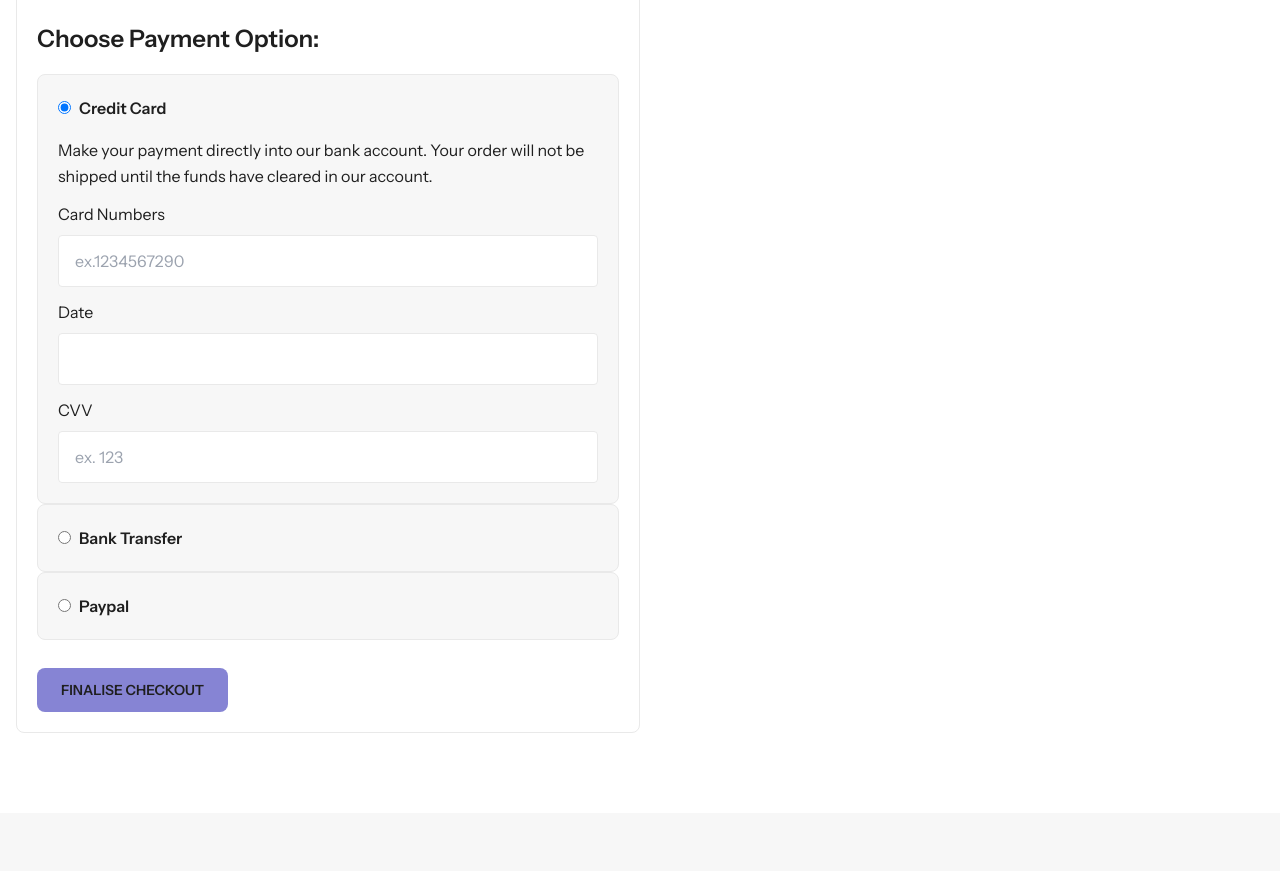
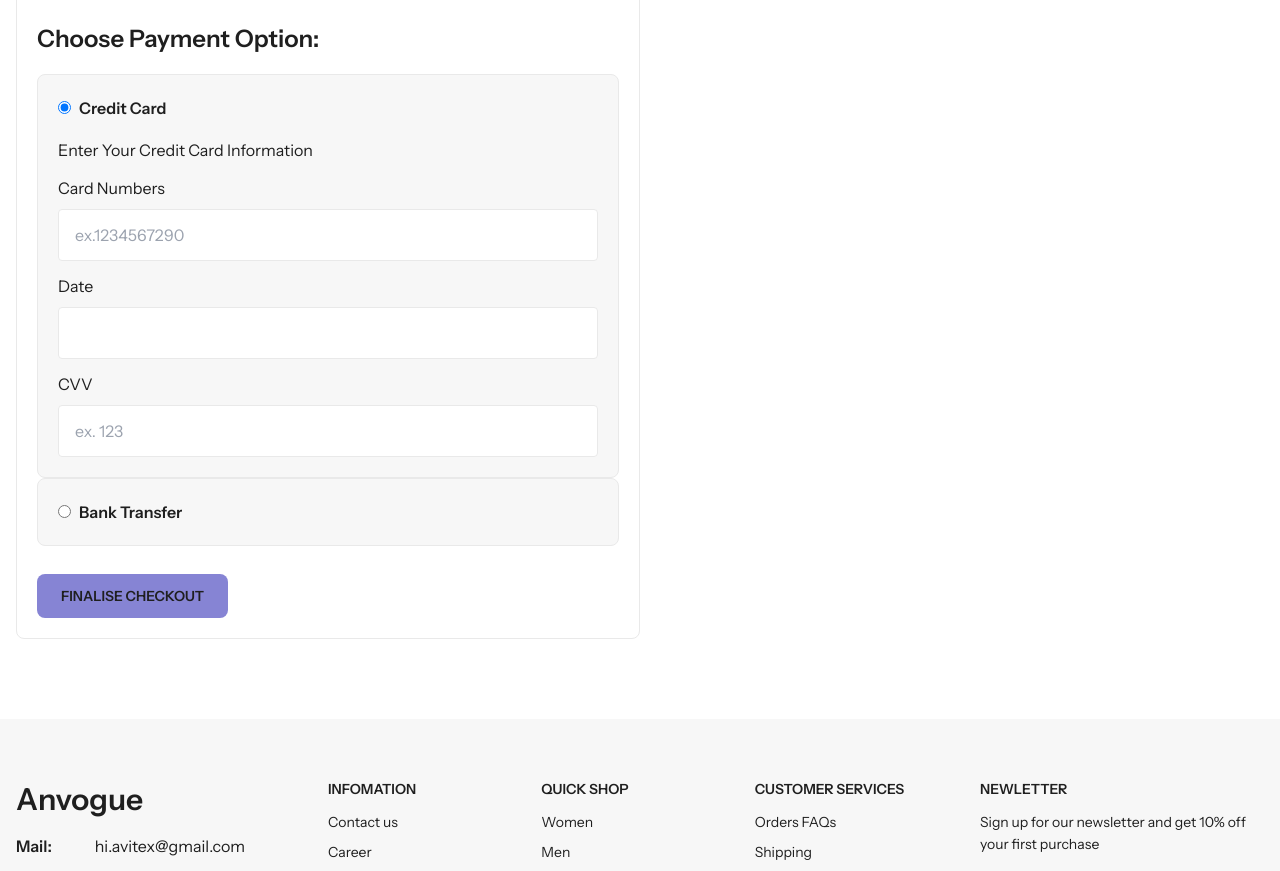
Before and after one commit to kennyrimba/IF-A-Sore-Devops-Cutie-Patooties, a Next.js app: page /checkout in a window 1280 px wide. Shown: the part 880-1751 px from the top of the page. Built offline with nearby package versions, Linux system fonts and the light colour scheme.

Commit message:
fix lint

```diff
--- a/server.js
+++ b/server.js
@@ -191,7 +191,7 @@ server.post('/api/checkout', (req, res) => {
           paymentProcessed, // Assume this is a boolean for is_paid
           'pending', // Example order status
           item.id // Assuming each item has a product_id
-      ], function(err) {
+        ], function (err) {
           if (err) {
             return reject(err);
           }
--- a/src/app/checkout/page.tsx
+++ b/src/app/checkout/page.tsx
@@ -158,7 +158,7 @@ const Checkout = () => {
                                                 <input className="cursor-pointer" type="radio" id="credit" name="payment" checked={activePayment === 'credit-card'} onChange={() => handlePayment('credit-card')} />
                                                 <label className="text-button pl-2 cursor-pointer" htmlFor="credit">Credit Card</label>
                                                 <div className="infor">
-                                                    <div className="text-on-surface-variant1 pt-4">Make your payment directly into our bank account. Your order will not be shipped until the funds have cleared in our account.</div>
+                                                    <div className="text-on-surface-variant1 pt-4">Enter Your Credit Card Information</div>
                                                     <div className="row">
                                                         <div className="col-12 mt-3">
                                                             <label htmlFor="cardNumberCredit">Card Numbers</label>
@@ -178,13 +178,6 @@ const Checkout = () => {
                                             <div className={`type bg-surface p-5 border border-line rounded-lg ${activePayment === 'bank-transfer' ? 'open' : ''}`}>
                                                 <input className="cursor-pointer" type="radio" id="bankTransfer" name="payment" checked={activePayment === 'bank-transfer'} onChange={() => handlePayment('bank-transfer')} />
                                                 <label className="text-button pl-2 cursor-pointer" htmlFor="bankTransfer">Bank Transfer</label>
-                                                <div className="infor">
-                                                    <div className="text-on-surface-variant1 pt-4">Make your payment directly into our bank account. Your order will not be shipped until the funds have cleared in our account.</div>
-                                                </div>
-                                            </div>
-                                            <div className={`type bg-surface p-5 border border-line rounded-lg ${activePayment === 'paypal' ? 'open' : ''}`}>
-                                                <input className="cursor-pointer" type="radio" id="paypal" name="payment" checked={activePayment === 'paypal'} onChange={() => handlePayment('paypal')} />
-                                                <label className="text-button pl-2 cursor-pointer" htmlFor="paypal">Paypal</label>
                                                 <div className="infor">
                                                     <div className="text-on-surface-variant1 pt-4">Make your payment directly into our bank account. Your order will not be shipped until the funds have cleared in our account.</div>
                                                 </div>
```
Also changed, not shown: 1 other file (tests, documents, lock files or other folders). Lines whose indentation alone changed are shown as unchanged.
